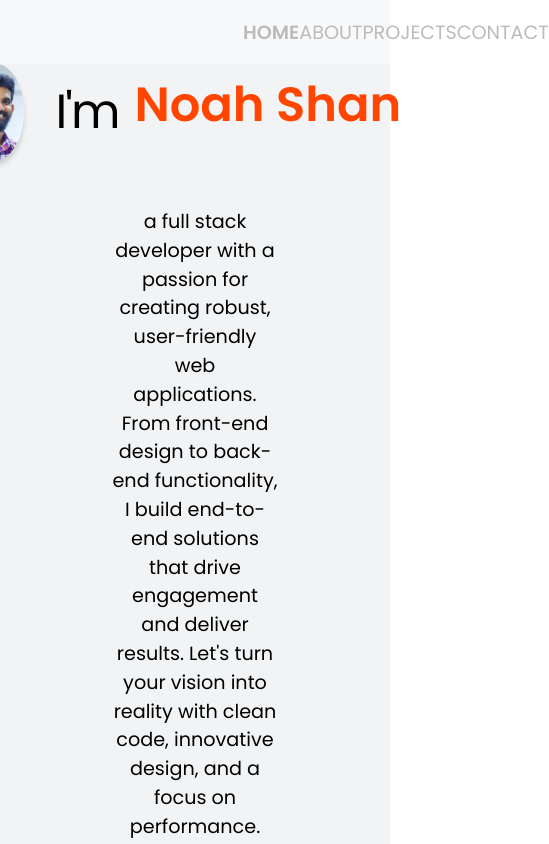
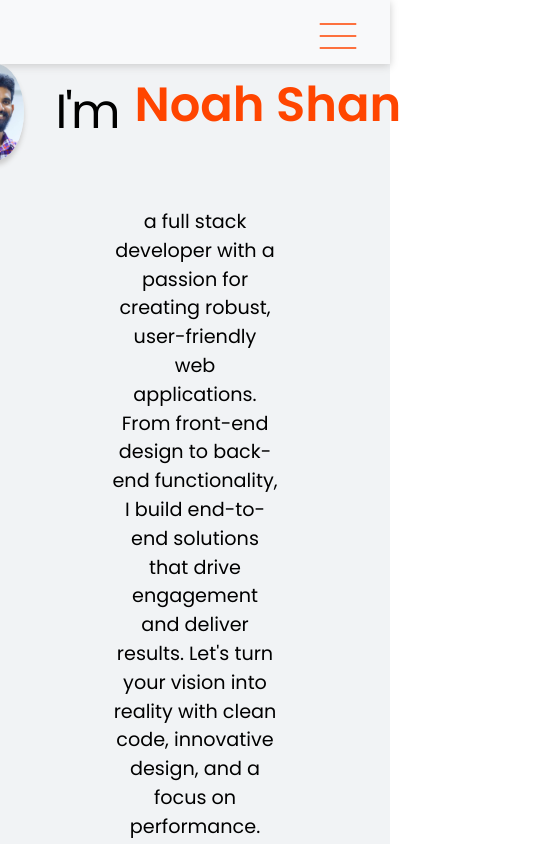
Before and after one commit to Sinna-Shan/Portfolio, a React (Vite) app in the folder portfolio/: page / in a window 390 px wide. Shown: the top 844 px of the page, 549 px wide, since content can reach past the window. Built offline with nearby package versions, Linux system fonts and the light colour scheme.

Commit message:
responsive navigation

```diff
--- a/portfolio/src/components/Nav/Nav.jsx
+++ b/portfolio/src/components/Nav/Nav.jsx
@@ -1,8 +1,15 @@
+import { useRef } from "react";
 import { NavLink } from "react-router-dom";
 import styles from "./Nav.module.css"
 
 function Nav() {
+  const navRef = useRef()
+
+  function showNavBar() {
+    navRef.current.classList.toggle(styles.navOpen);
+  }
   return (
+    <header className={styles.header} ref={navRef}>
       <nav className={styles.nav}>
         <ul>
           <li>
@@ -19,6 +26,15 @@ function Nav() {
           </li>
         </ul>
       </nav>
+      <div className={styles.mobileNav}>
+        <button className={styles.menuBtn} onClick={showNavBar} name="close">
+          <img src="close.svg" alt="close button" />
+        </button>
+        <button className={styles.menuBtn} onClick={showNavBar} name="open">
+          <img src="menu.svg" alt="menu button" />
+        </button>
+      </div>
+    </header>
   );
 }
 
--- a/portfolio/src/components/Nav/Nav.module.css
+++ b/portfolio/src/components/Nav/Nav.module.css
@@ -1,4 +1,4 @@
-.nav {
+.header {
   position: sticky;
   top: 0;
   left: 0;
@@ -11,7 +11,7 @@
   transition: all 0.2s ease-in;
 }
 
-.nav:hover {
+.header:hover {
   box-shadow: 0 0.1rem 0.5rem #ccc;
 }
 
@@ -23,6 +23,7 @@
   font-size: 1.2rem;
   width: 50%;
   padding: 0 3rem;
+  gap: 2rem;
 }
 
 .nav a:link,
@@ -42,3 +43,59 @@ a:hover {
   color: orangered;
   font-weight: 600;
 }
+
+.header .mobileNav .menuBtn {
+  border: none;
+  background: transparent;
+  outline: none;
+  padding-right: 1rem;
+  display: none;
+}
+
+@media screen and (max-width: 1080px) {
+  .header {
+    z-index: 1;
+    position: relative;
+  }
+
+  .header:not(.navOpen) .mobileNav .menuBtn[name="open"] {
+    display: block;
+    visibility: visible;
+    position: absolute;
+    top: 1rem;
+    right: 1rem;
+    opacity: 1;
+  }
+
+  .navOpen .mobileNav .menuBtn[name="close"] {
+    display: block;
+    position: absolute;
+    top: 1rem;
+    right: 1rem;
+    visibility: visible;
+    opacity: 1;
+  }
+
+  .header .nav {
+    background-color: #f8f9fa;
+    position: absolute;
+    top: 0;
+    left: 0;
+    width: 100%;
+    height: 100vh;
+    display: flex;
+    align-items: center;
+    justify-content: center;
+    opacity: 0;
+    transition: 0.5s;
+    transform: translateY(-100);
+  }
+
+  .navOpen .nav {
+    opacity: 1;
+  }
+
+  .header .nav ul {
+    flex-direction: column;
+  }
+}
--- a/portfolio/src/pages/about page/AboutPage.module.css
+++ b/portfolio/src/pages/about page/AboutPage.module.css
@@ -4,7 +4,7 @@
   display: flex;
   align-items: center;
   justify-content: center;
-  /* background-color: orangered; */
+  background-color: #f1f3f5;
   gap: 3rem;
 }
 
```
Also changed, not shown: portfolio/public/close.svg (added), portfolio/public/menu.svg (added). Lines whose indentation alone changed are shown as unchanged.
